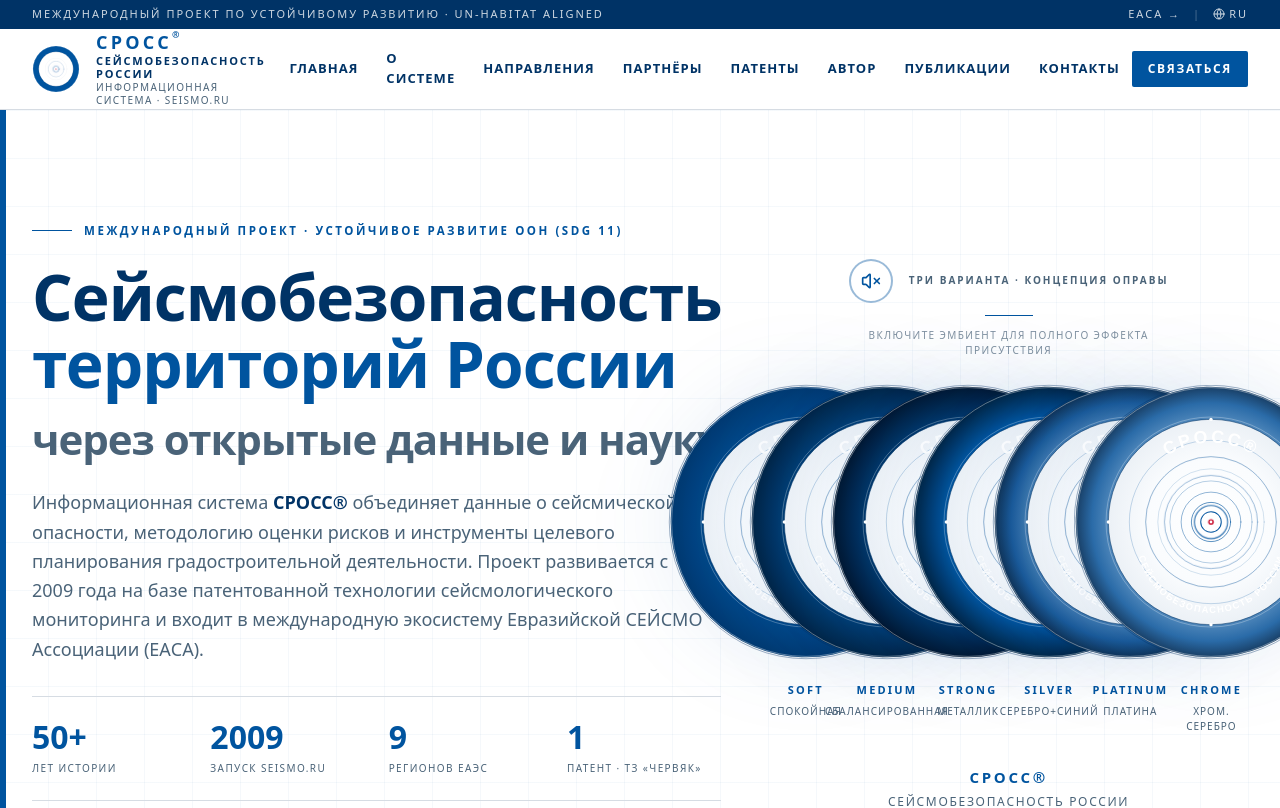
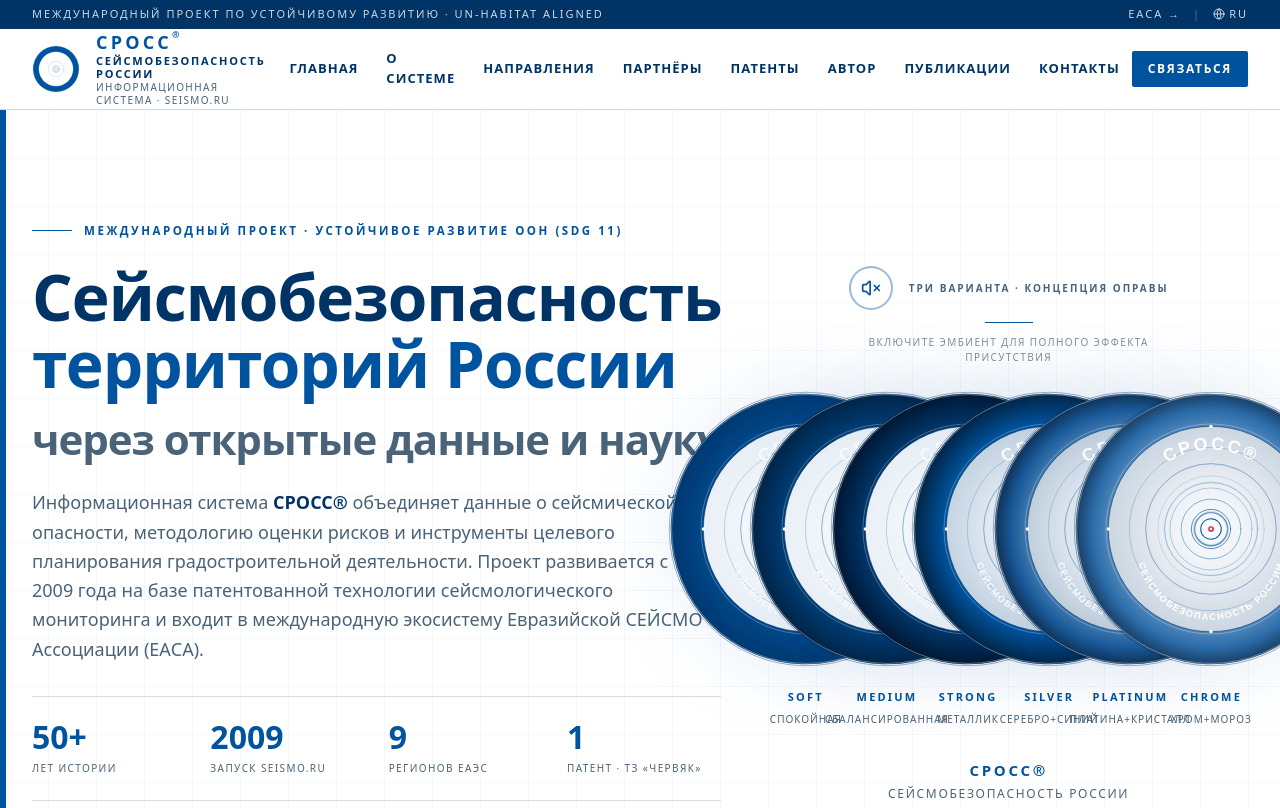
Before and after one commit to gabbardtools-a11y/seismos, a Next.js app: page / in a window 1280 px wide. Shown: the top 808 px of the page. Built offline with nearby package versions, Linux system fonts and the light colour scheme.

Commit message:
022bd188-704e-4e0d-a617-e7441cc1ea9a

```diff
--- a/src/components/site/hero-section.tsx
+++ b/src/components/site/hero-section.tsx
@@ -121,16 +121,35 @@
                 variant="silver"
                 label="Silver"
                 description="Серебро+синий"
+                lensStops={[
+                  { offset: "0%", color: "#FFFFFF" },
+                  { offset: "45%", color: "#F0F4F8" },
+                  { offset: "80%", color: "#D0DCE8" },
+                  { offset: "100%", color: "#C0D0DC" },
+                ]}
               />
               <HeroEmblemLarge
                 variant="platinum"
                 label="Platinum"
-                description="Платина"
+                description="Платина+кристалл"
+                lensStops={[
+                  { offset: "0%", color: "#FFFFFF" },
+                  { offset: "30%", color: "#F4F8FC" },
+                  { offset: "60%", color: "#E0E8F0" },
+                  { offset: "85%", color: "#C8D4E0" },
+                  { offset: "100%", color: "#B8C8D4" },
+                ]}
               />
               <HeroEmblemLarge
                 variant="chrome"
                 label="Chrome"
-                description="Хром. серебро"
+                description="Хром+мороз"
+                lensStops={[
+                  { offset: "0%", color: "#FAFCFE" },
+                  { offset: "35%", color: "#EEF2F6" },
+                  { offset: "70%", color: "#D8E0E8" },
+                  { offset: "100%", color: "#C5D2DE" },
+                ]}
               />
             </div>
 
@@ -187,12 +206,14 @@
   variant = "medium",
   label = "Текущая",
   description,
+  lensStops,
 }: {
   variant?: "soft" | "medium" | "strong" | "silver" | "platinum" | "chrome";
   label?: string;
   description?: string;
+  lensStops?: { offset: string; color: string }[];
 }) {
-  // Три варианта градиента оправы — от мягкого к усиленному
+  // Шесть вариантов градиента оправы — от мягкого к хрому
   const gradients = {
     soft: {
       ring: "heroRingGrad-soft",
@@ -256,10 +277,18 @@
   } as const;
 
   const g = gradients[variant];
-  // Уникальные id для center и path — чтобы 3 эмблемы на странице не конфликтовали
+  // Уникальные id для center и path — чтобы эмблемы на странице не конфликтовали
   const centerId = `heroCenterGrad-${variant}`;
   const topArcId = `heroTopArc-${variant}`;
   const bottomArcId = `heroBottomArc-${variant}`;
+
+  // Варианты объёма линзы
+  const defaultLens = [
+    { offset: "0%", color: "#FFFFFF" },
+    { offset: "55%", color: "#FAFCFE" },
+    { offset: "100%", color: "#E8EEF4" },
+  ];
+  const lensStopsFinal = lensStops || defaultLens;
 
   return (
     <div className="flex flex-col items-center">
@@ -280,11 +309,11 @@
                 <stop key={i} offset={s.offset} stopColor={s.color} />
               ))}
             </radialGradient>
-            {/* Convex lens — radial gradient из центра */}
+            {/* Convex lens — radial gradient из центра (варьируется по вариантам) */}
             <radialGradient id={centerId} cx="50%" cy="50%" r="55%">
-              <stop offset="0%"   stopColor="#FFFFFF" />
-              <stop offset="55%"  stopColor="#FAFCFE" />
-              <stop offset="100%" stopColor="#E8EEF4" />
+              {lensStopsFinal.map((s, i) => (
+                <stop key={i} offset={s.offset} stopColor={s.color} />
+              ))}
             </radialGradient>
             <path
               id={topArcId}
```
